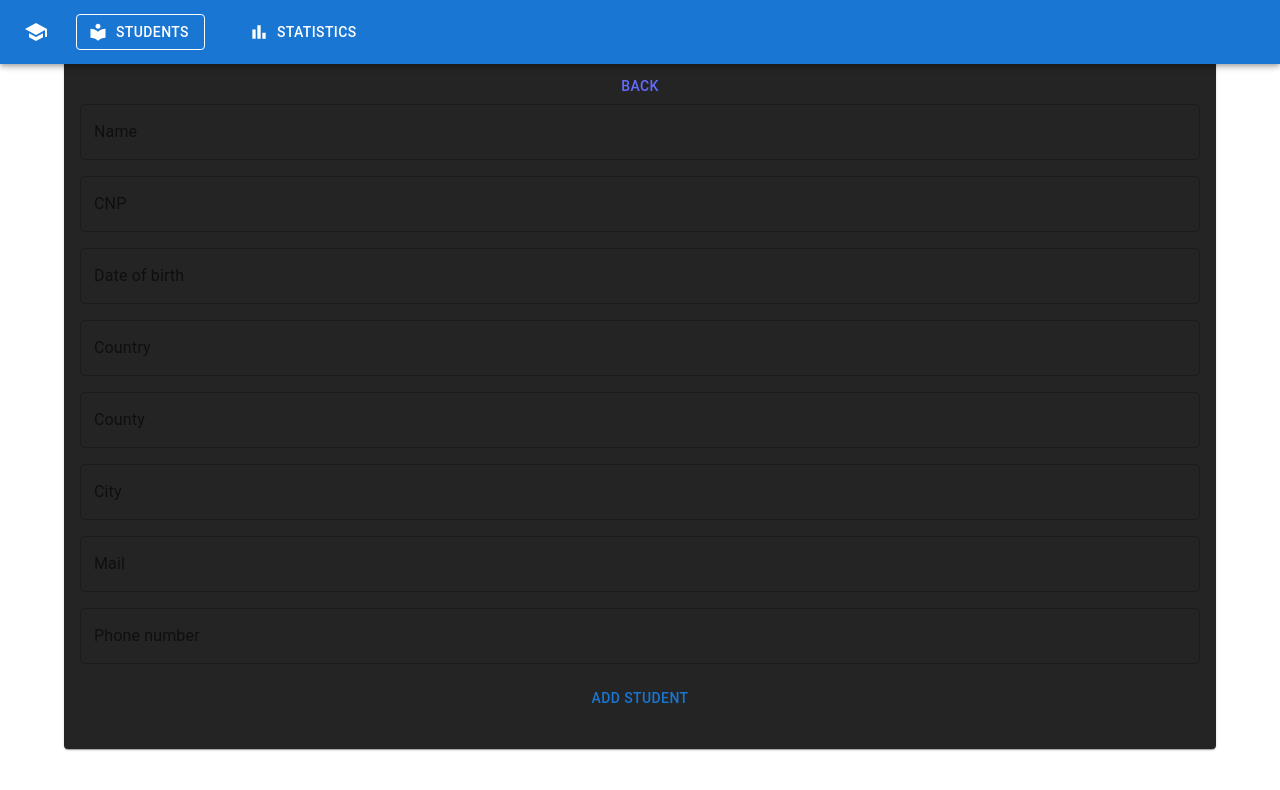
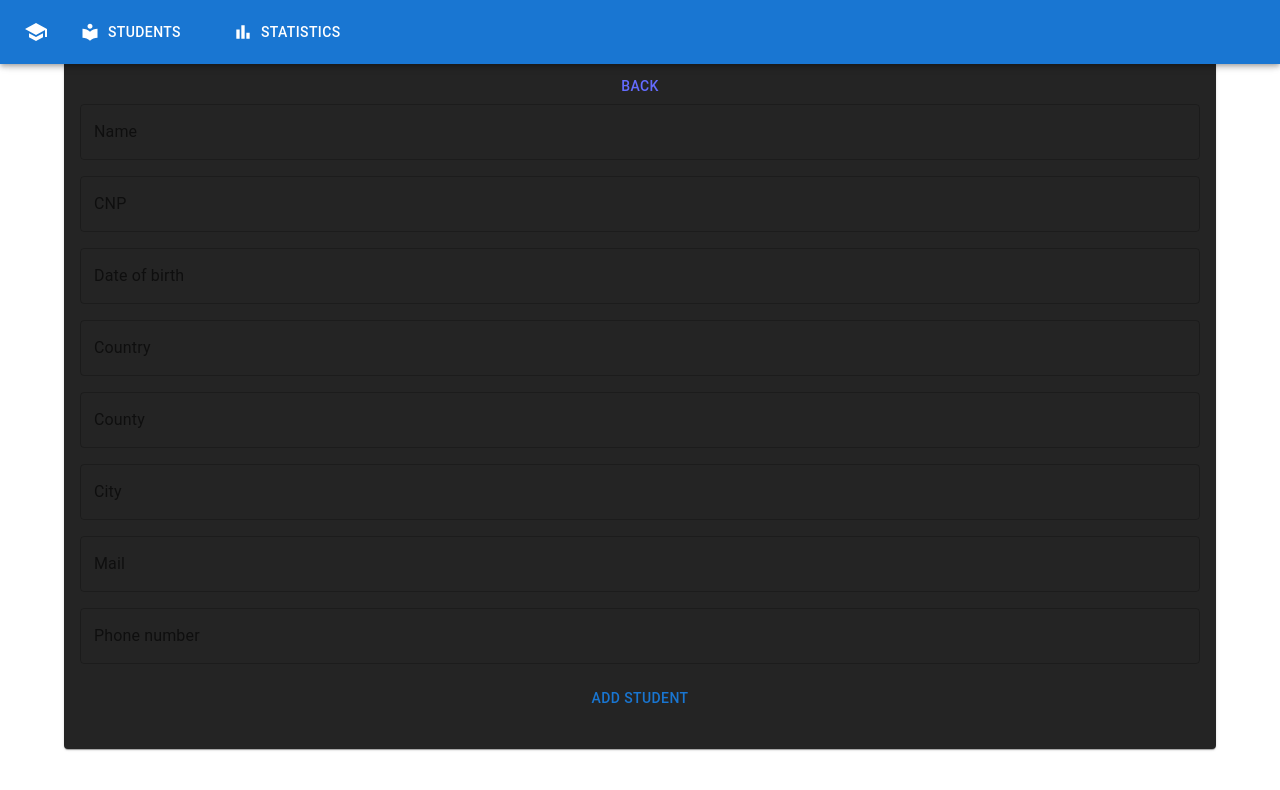
Before and after one commit to UBB-SDI-23/lab-5x-912-fatu-samuel, a React (Vite) app in the folder FE/: page /students/add in a window 1280 px wide. Shown: the top 790 px of the page. Built offline with nearby package versions, Linux system fonts and the light colour scheme.

Commit message:
Update app_menu.tsx

```diff
--- a/FE/src/components/navigation/app_menu.tsx
+++ b/FE/src/components/navigation/app_menu.tsx
@@ -24,7 +24,7 @@ export const AppMenu = () => {
                         <SchoolIcon />
                     </IconButton>
                     <Button
-                        variant={path.startsWith("/students") ? "outlined" : "text"}
+                        variant={path == "/students" ? "outlined" : "text"}
                         to="/students"
                         component={Link}
                         color="inherit"
```
